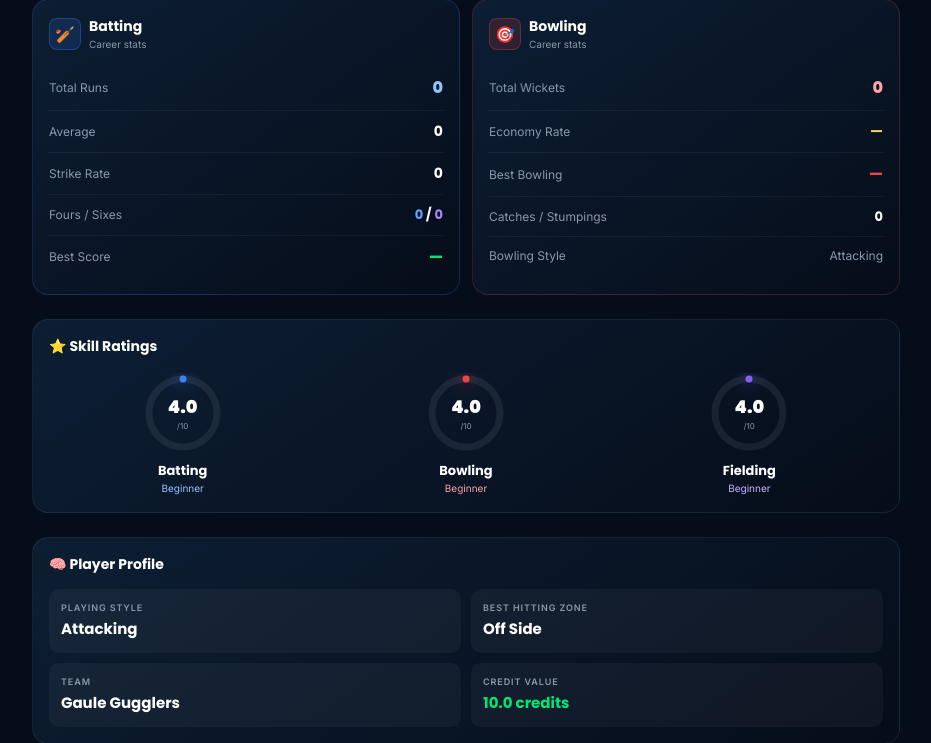
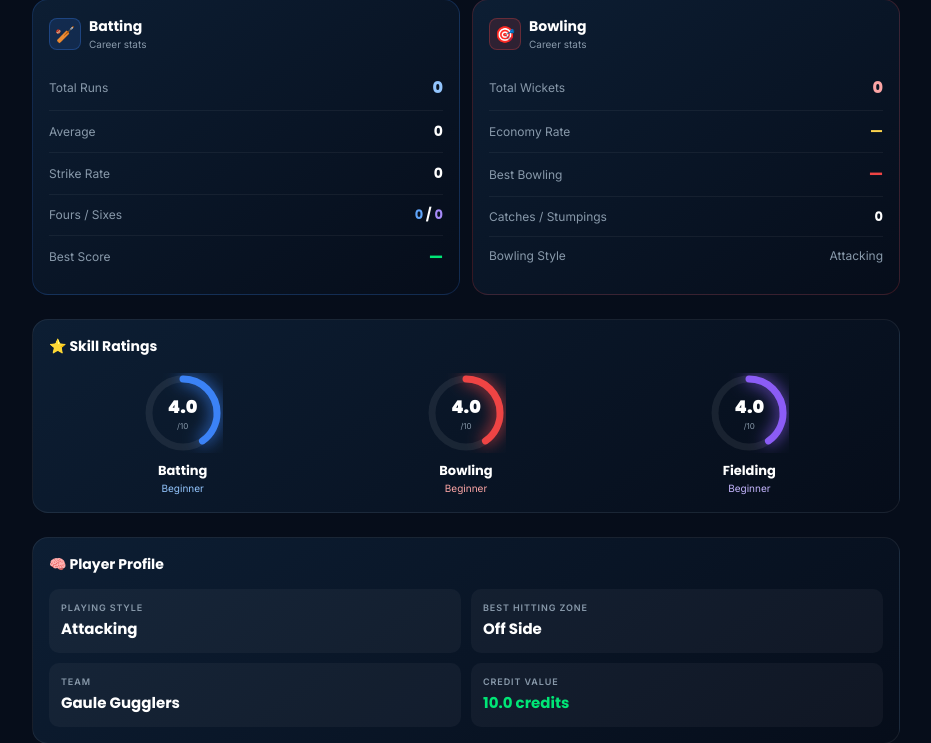
Before and after one commit to thenotoriusgorkhali/fantasy-super6, a Django app: page /players/1/ in a window 1280 px wide. Shown: the part 448-1191 px from the top of the page, without its empty margins (174-1105 px from the left). Run offline with Django 4.2, Linux system fonts and the light colour scheme; tables that the repository leaves empty hold one stand-in row (values such as "Sample post"); grey boxes marked "Sample" are stand-in pictures; data that the repository does not hold is empty; some libraries are stand-ins or nearby versions.

Commit message:
back to orginal

```diff
--- a/players/views.py
+++ b/players/views.py
@@ -59,72 +59,8 @@ def player_detail(request, pk):
     career_eco = round(total_runs_conceded / total_overs, 1) if total_overs > 0 else 0
     avg_fantasy = round(total_fantasy_pts / matches, 1) if matches > 0 else 0
 
-    best_score_num = best_score  # numeric version for badge logic
     best_bowling_str = f"{best_bowling_wkts}/{best_bowling_runs}" if best_bowling_wkts > 0 else "—"
     best_score_str = f"{best_score}{'*' if not best_score_out else ''}" if best_score > 0 else "—"
-
-    # Generate dynamic badges based on stats
-    badges = []
-
-    # Fantasy performance badges
-    if avg_fantasy >= 150:
-        badges.append({'icon': '👑', 'text': 'Fantasy King', 'color': '#ffd700', 'bg': 'rgba(255,215,0,0.12)', 'border': 'rgba(255,215,0,0.3)'})
-    elif avg_fantasy >= 100:
-        badges.append({'icon': '⭐', 'text': 'Fantasy Elite', 'color': '#00e676', 'bg': 'rgba(0,230,118,0.12)', 'border': 'rgba(0,230,118,0.3)'})
-    elif avg_fantasy >= 60:
-        badges.append({'icon': '🔥', 'text': 'Hot Pick', 'color': '#fb923c', 'bg': 'rgba(249,115,22,0.12)', 'border': 'rgba(249,115,22,0.3)'})
-
-    # Batting badges
-    if best_score_num >= 100:
-        badges.append({'icon': '💯', 'text': 'Century Maker', 'color': '#fcd34d', 'bg': 'rgba(252,211,77,0.12)', 'border': 'rgba(252,211,77,0.3)'})
-    elif best_score_num >= 75:
-        badges.append({'icon': '🏏', 'text': 'Big Hitter', 'color': '#60a5fa', 'bg': 'rgba(96,165,250,0.12)', 'border': 'rgba(96,165,250,0.3)'})
-    elif best_score_num >= 50:
-        badges.append({'icon': '🎯', 'text': 'Consistent Bat', 'color': '#86efac', 'bg': 'rgba(134,239,172,0.12)', 'border': 'rgba(134,239,172,0.3)'})
-
-    # Strike rate badges
-    if career_sr >= 160:
-        badges.append({'icon': '💥', 'text': 'Power Striker', 'color': '#f87171', 'bg': 'rgba(248,113,113,0.12)', 'border': 'rgba(248,113,113,0.3)'})
-    elif career_sr >= 130:
-        badges.append({'icon': '⚡', 'text': 'Explosive Batter', 'color': '#fb923c', 'bg': 'rgba(249,115,22,0.12)', 'border': 'rgba(249,115,22,0.3)'})
-
-    # Bowling badges
-    if total_wkts >= 5:
-        badges.append({'icon': '🎳', 'text': 'Wicket Machine', 'color': '#f87171', 'bg': 'rgba(248,113,113,0.12)', 'border': 'rgba(248,113,113,0.3)'})
-    elif total_wkts >= 3:
-        badges.append({'icon': '🎯', 'text': 'Key Bowler', 'color': '#fb923c', 'bg': 'rgba(249,115,22,0.12)', 'border': 'rgba(249,115,22,0.3)'})
-
-    # Economy badge
-    if career_eco > 0 and career_eco <= 6:
-        badges.append({'icon': '🧊', 'text': 'Economy Master', 'color': '#00bcd4', 'bg': 'rgba(0,188,212,0.12)', 'border': 'rgba(0,188,212,0.3)'})
-
-    # Fielding/catches
-    if total_catches >= 3:
-        badges.append({'icon': '🧤', 'text': 'Safe Hands', 'color': '#c4b5fd', 'bg': 'rgba(196,181,253,0.12)', 'border': 'rgba(196,181,253,0.3)'})
-
-    # Skill rating badges
-    if player.batting_rating >= 9:
-        badges.append({'icon': '🏆', 'text': 'Elite Batsman', 'color': '#3b82f6', 'bg': 'rgba(59,130,246,0.12)', 'border': 'rgba(59,130,246,0.3)'})
-    if player.bowling_rating >= 9:
-        badges.append({'icon': '🔴', 'text': 'Elite Bowler', 'color': '#ef4444', 'bg': 'rgba(239,68,68,0.12)', 'border': 'rgba(239,68,68,0.3)'})
-    if player.fielding_rating >= 9:
-        badges.append({'icon': '💎', 'text': 'Elite Fielder', 'color': '#8b5cf6', 'bg': 'rgba(139,92,246,0.12)', 'border': 'rgba(139,92,246,0.3)'})
-
-    # Role-specific
-    role = player.role
-    if role == 'AR':
-        badges.append({'icon': '⚡', 'text': 'All-Round Threat', 'color': '#a78bfa', 'bg': 'rgba(167,139,250,0.12)', 'border': 'rgba(167,139,250,0.3)'})
-    if role == 'WK':
-        badges.append({'icon': '🧤', 'text': 'Glove Expert', 'color': '#f97316', 'bg': 'rgba(249,115,22,0.12)', 'border': 'rgba(249,115,22,0.3)'})
-
-    # Milestone badges
-    if hundreds >= 1:
-        badges.append({'icon': '💯', 'text': f'{hundreds} Centur{"y" if hundreds==1 else "ies"}', 'color': '#ffd700', 'bg': 'rgba(255,215,0,0.12)', 'border': 'rgba(255,215,0,0.3)'})
-    if fifties >= 3:
-        badges.append({'icon': '🏅', 'text': f'{fifties} Half-Centuries', 'color': '#fcd34d', 'bg': 'rgba(252,211,77,0.12)', 'border': 'rgba(252,211,77,0.3)'})
-
-    # Cap to max 5 most important badges
-    badges = badges[:5]
 
     context = {
         'player': player,
@@ -144,6 +80,5 @@ def player_detail(request, pk):
         'hundreds': hundreds,
         'avg_fantasy': avg_fantasy,
         'total_fantasy_pts': round(total_fantasy_pts, 1),
-        'badges': badges,
     }
     return render(request, 'players/detail.html', context)
--- a/templates/players/detail.html
+++ b/templates/players/detail.html
@@ -1,21 +1,5 @@
 {% extends 'base.html' %}
-{% block title %}{{ player.name }} — Fantasy Super 6<script>
-(function() {
-  var C = 213.6;
-  var bat   = {{ player.batting_rating }};
-  var bowl  = {{ player.bowling_rating }};
-  var field = {{ player.fielding_rating }};
-  function setRing(id, val) {
-    var filled = (val / 10) * C;
-    document.getElementById(id).setAttribute('stroke-dasharray', filled + ' ' + (C - filled));
-  }
-  setTimeout(function() {
-    setRing('ring-bat', bat);
-    setRing('ring-bowl', bowl);
-    setRing('ring-field', field);
-  }, 100);
-})();
-</script>
+{% block title %}{{ player.name }} — Fantasy Super 6
 {% endblock %}
 
 {% block extra_head %}
@@ -301,14 +285,15 @@
       <div style="font-family:Poppins;font-weight:700;font-size:14px;color:#fff;margin-bottom:16px;">⭐ Skill Ratings</div>
       <div style="display:grid;grid-template-columns:repeat(3,1fr);gap:16px;">
 
-        <!-- Rating rings — JS sets correct dasharray (circumference = 213.6) -->
+        <!-- Batting ring -->
+        {% widthratio player.batting_rating 10 214 as bat_fill %}
         <div style="text-align:center;">
           <div class="rating-ring" style="margin:0 auto 8px;">
             <svg viewBox="0 0 80 80" width="80" height="80">
               <circle cx="40" cy="40" r="34" fill="none" stroke="rgba(255,255,255,0.07)" stroke-width="7"/>
-              <circle id="ring-bat" cx="40" cy="40" r="34" fill="none" stroke="#3b82f6" stroke-width="7"
-                stroke-dasharray="0 213.6" stroke-linecap="round"
-                style="filter:drop-shadow(0 0 8px #3b82f6);transition:stroke-dasharray 1s ease;"/>
+              <circle cx="40" cy="40" r="34" fill="none" stroke="#3b82f6" stroke-width="7"
+                stroke-dasharray="{{ bat_fill }} 214" stroke-linecap="round"
+                style="filter:drop-shadow(0 0 8px #3b82f6);"/>
             </svg>
             <div class="rating-ring-val">
               <span style="font-family:Poppins;font-weight:900;font-size:1.1rem;color:#fff;">{{ player.batting_rating }}</span>
@@ -319,13 +304,15 @@
           <div style="font-family:Inter;font-size:10px;color:#93c5fd;">{% if player.batting_rating >= 9 %}Elite{% elif player.batting_rating >= 7 %}Advanced{% elif player.batting_rating >= 5 %}Developing{% else %}Beginner{% endif %}</div>
         </div>
 
+        <!-- Bowling ring -->
+        {% widthratio player.bowling_rating 10 214 as bowl_fill %}
         <div style="text-align:center;">
           <div class="rating-ring" style="margin:0 auto 8px;">
             <svg viewBox="0 0 80 80" width="80" height="80">
               <circle cx="40" cy="40" r="34" fill="none" stroke="rgba(255,255,255,0.07)" stroke-width="7"/>
-              <circle id="ring-bowl" cx="40" cy="40" r="34" fill="none" stroke="#ef4444" stroke-width="7"
-                stroke-dasharray="0 213.6" stroke-linecap="round"
-                style="filter:drop-shadow(0 0 8px #ef4444);transition:stroke-dasharray 1s ease 0.2s;"/>
+              <circle cx="40" cy="40" r="34" fill="none" stroke="#ef4444" stroke-width="7"
+                stroke-dasharray="{{ bowl_fill }} 214" stroke-linecap="round"
+                style="filter:drop-shadow(0 0 8px #ef4444);"/>
             </svg>
             <div class="rating-ring-val">
               <span style="font-family:Poppins;font-weight:900;font-size:1.1rem;color:#fff;">{{ player.bowling_rating }}</span>
@@ -336,13 +323,15 @@
           <div style="font-family:Inter;font-size:10px;color:#fca5a5;">{% if player.bowling_rating >= 9 %}Elite{% elif player.bowling_rating >= 7 %}Advanced{% elif player.bowling_rating >= 5 %}Developing{% else %}Beginner{% endif %}</div>
         </div>
 
+        <!-- Fielding ring -->
+        {% widthratio player.fielding_rating 10 214 as field_fill %}
         <div style="text-align:center;">
           <div class="rating-ring" style="margin:0 auto 8px;">
             <svg viewBox="0 0 80 80" width="80" height="80">
               <circle cx="40" cy="40" r="34" fill="none" stroke="rgba(255,255,255,0.07)" stroke-width="7"/>
-              <circle id="ring-field" cx="40" cy="40" r="34" fill="none" stroke="#8b5cf6" stroke-width="7"
-                stroke-dasharray="0 213.6" stroke-linecap="round"
-                style="filter:drop-shadow(0 0 8px #8b5cf6);transition:stroke-dasharray 1s ease 0.4s;"/>
+              <circle cx="40" cy="40" r="34" fill="none" stroke="#8b5cf6" stroke-width="7"
+                stroke-dasharray="{{ field_fill }} 214" stroke-linecap="round"
+                style="filter:drop-shadow(0 0 8px #8b5cf6);"/>
             </svg>
             <div class="rating-ring-val">
               <span style="font-family:Poppins;font-weight:900;font-size:1.1rem;color:#fff;">{{ player.fielding_rating }}</span>
```
